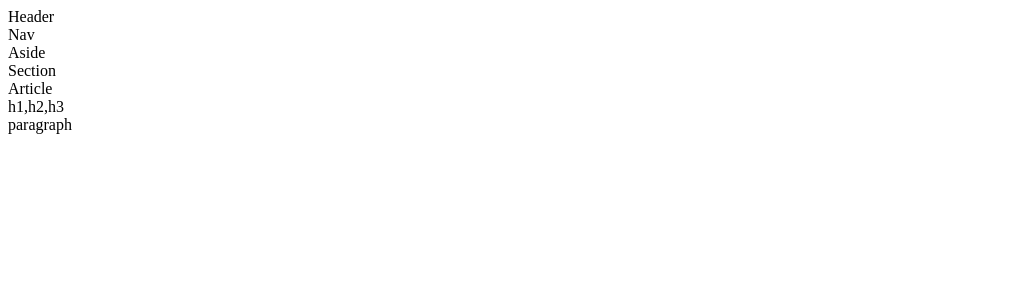
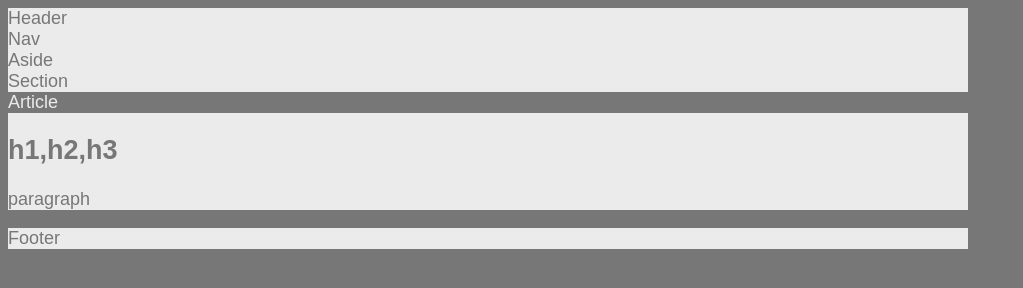
Before and after one commit to phil4lif/newhw-wireframe, a plain HTML site: page index.html in a window 1280 px wide. Shown: the whole page, without its empty margins (0-1023 px from the left). Drawn offline with Linux system fonts and the light colour scheme.

Commit message:
wrote css for colors and font, linked html and css

```diff
--- a/index.html
+++ b/index.html
@@ -4,7 +4,8 @@
     <meta charset="UTF-8">
     <meta name="viewport" content="width=device-width, initial-scale=1.0">
     <meta http-equiv="X-UA-Compatible" content="ie=edge">
-    <title>Document</title>
+    <link rel="stylesheet" type="text/css" href="style.css">
+    <title>Wireframe</title>
 </head>
 <body>
     <header>Header</header>
@@ -12,8 +13,10 @@
     <aside>Aside</aside>
     <section>Section
     <article>Article</article>
-    <div>h1,h2,h3</div>
-    <div>paragraph</div>
+    <div><h1>h1,h2,h3</h1></div>
+    <div><p>paragraph</p></div>
     </section>
+
+    <footer>Footer</footer>
 </body>
 </html>
--- a/style.css
+++ b/style.css
@@ -0,0 +1,21 @@
+body {
+    font-family: Arial, Helvetica, sans-serif;
+    color: #777;
+    background: #777;
+    width: 960px;
+    font-size: 18px;
+}
+
+header, nav, section, aside, footer {
+    background: #ebebeb;
+}
+
+article {
+    color: #ebebeb;
+    background: #777;
+}
+
+h1, p {
+    color: #777;
+    background: #ebebeb;
+}
```
